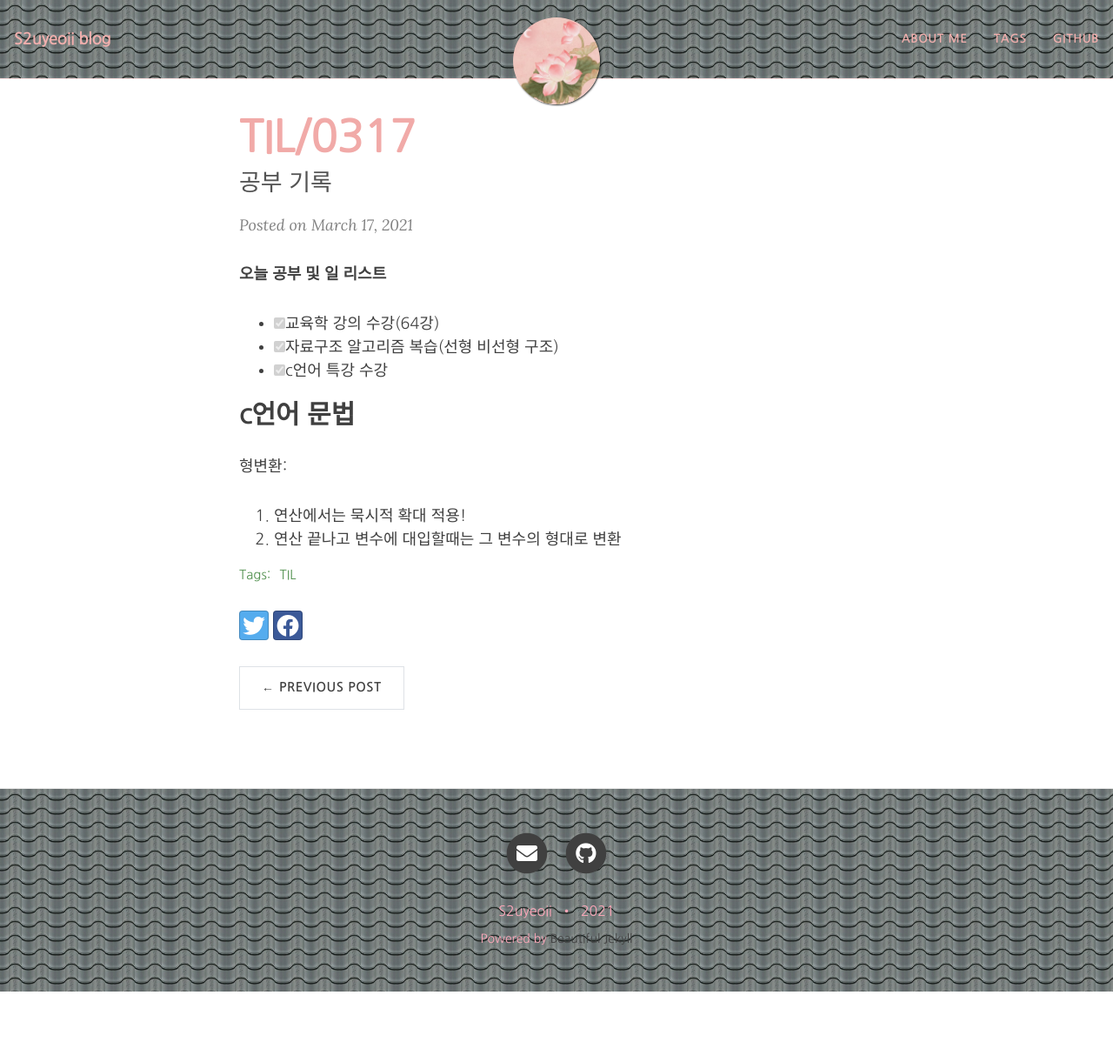
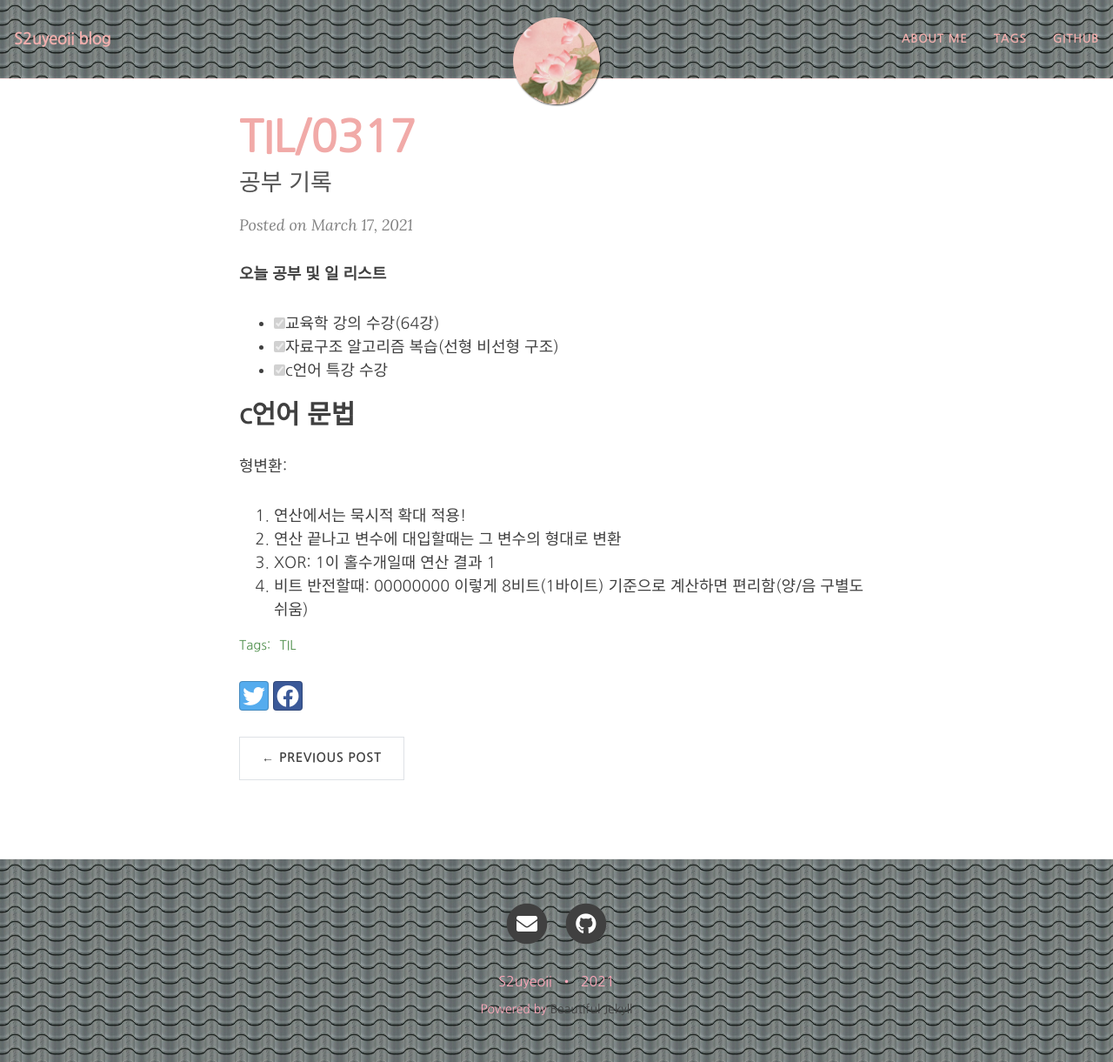
Before and after one commit to yeoneed/yeoneed.github.io, a Jekyll site: the page built from _posts/2021-03-17-TIL-0317.md, in a window 1280 px wide and 1221 px high. Shown: the whole window at 87% size. Built offline with Jekyll 4.4.1, drawn with Linux system fonts in a browser that asks for light colours; nearby versions of some CDN libraries; some web fonts are replaced; comment, search, counter and statistics services are not loaded.

Commit message:
Update 2021-03-17-TIL-0317.md

```diff
--- a/_posts/2021-03-17-TIL-0317.md
+++ b/_posts/2021-03-17-TIL-0317.md
@@ -17,3 +17,5 @@ tags: [TIL]
 형변환:
 1. 연산에서는 묵시적 확대 적용!
 2. 연산 끝나고 변수에 대입할때는 그 변수의 형대로 변환
+3. XOR: 1이 홀수개일때 연산 결과 1
+4. 비트 반전할때: 00000000 이렇게 8비트(1바이트) 기준으로 계산하면 편리함(양/음 구별도 쉬움)
```
